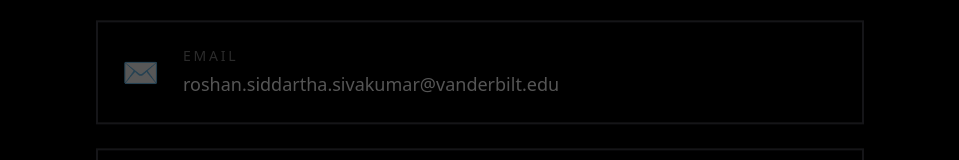
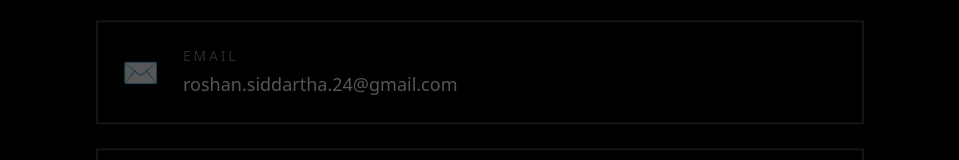
Before and after one commit to rroshann/rroshann.github.io, a Next.js app in the folder portfolio/: page / in a window 1280 px wide. Shown: the part 11687-11847 px from the top of the page, without its empty margins (160-1119 px from the left). Built offline with nearby package versions, Linux system fonts and the light colour scheme.

Commit message:
chore(contact): update email to gmail, fix README Next.js version

```diff
--- a/portfolio/src/components/contact-section.tsx
+++ b/portfolio/src/components/contact-section.tsx
@@ -8,8 +8,8 @@
     {
         icon: "✉️",
         label: "Email",
-        value: "roshan.siddartha.sivakumar@vanderbilt.edu",
-        href: "mailto:roshan.siddartha.sivakumar@vanderbilt.edu",
+        value: "roshan.siddartha.24@gmail.com",
+        href: "mailto:roshan.siddartha.24@gmail.com",
     },
     {
         icon: "💼",
--- a/portfolio/src/components/footer.tsx
+++ b/portfolio/src/components/footer.tsx
@@ -21,7 +21,7 @@
     },
     {
         label: "Email",
-        href: "mailto:roshan.siddartha.sivakumar@vanderbilt.edu",
+        href: "mailto:roshan.siddartha.24@gmail.com",
         icon: (
             <svg className="w-5 h-5" fill="none" stroke="currentColor" viewBox="0 0 24 24" aria-hidden="true">
                 <path strokeLinecap="round" strokeLinejoin="round" strokeWidth={2} d="M3 8l7.89 5.26a2 2 0 002.22 0L21 8M5 19h14a2 2 0 002-2V7a2 2 0 00-2-2H5a2 2 0 00-2 2v10a2 2 0 002 2z" />
```
Also changed, not shown: 1 other file (tests, documents, lock files or other folders).
